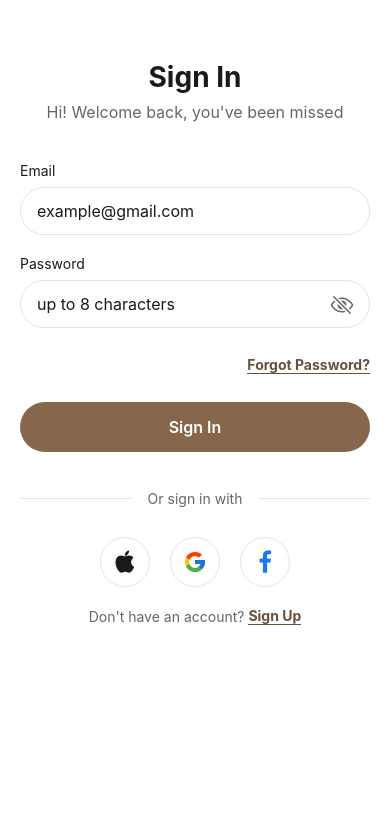
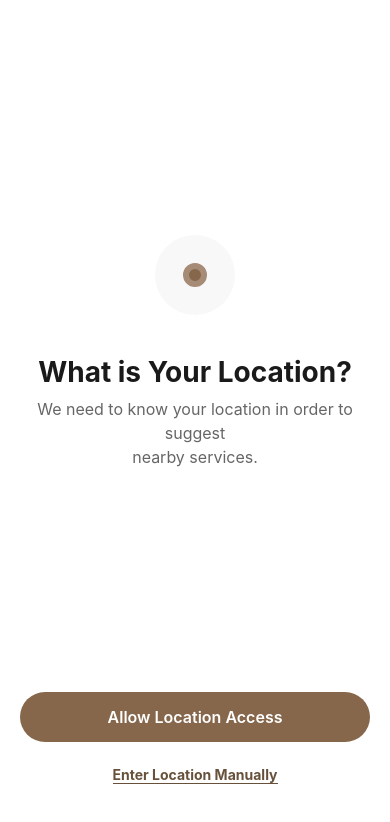
Before and after one commit to ReRun007/FashionECommerce, a React Native app: screen /Location in a window 390 px wide. Shown: the top 822 px of the page. Built offline with nearby package versions, Linux system fonts and the light colour scheme.

Commit message:
สร้างหน้า Location

```diff
--- a/src/navigation/AppNavigator.js
+++ b/src/navigation/AppNavigator.js
@@ -11,6 +11,7 @@ import RegisterScreen from '../screens/auth/registerScreen';
 import VerifyScreen from '../screens/auth/verifyScreen';
 import NewPasswordScreen from '../screens/auth/newPasswordScreen';
 import CompleteProfileScreen from '../screens/auth/completeProfileScreen';
+import LocationScreen from '../screens/auth/locationScreen';
 
 
 // Import screens - Main App
@@ -46,6 +47,7 @@ function AuthNavigator() {
       <Stack.Screen name="Verify" component={VerifyScreen} />
       <Stack.Screen name="NewPassword" component={NewPasswordScreen} />
       <Stack.Screen name="CompleteProfile" component={CompleteProfileScreen} />
+      <Stack.Screen name='Location' component={LocationScreen} />
     </Stack.Navigator>
   );
 }
--- a/src/screens/auth/completeProfileScreen.js
+++ b/src/screens/auth/completeProfileScreen.js
@@ -93,7 +93,7 @@ export default function CompleteProfileScreen({ navigation }) {
         <View style={styles.buttonContainer}>
           <Button
             title="Complete Profile"
-            onPress={() => navigation.navigate('MainApp')}
+            onPress={() => navigation.navigate('Location')}
           />
         </View>
       </View>
--- /dev/null
+++ b/src/screens/auth/locationScreen.js
@@ -0,0 +1,102 @@
+import React, { useState } from 'react';
+import { View, Text, StyleSheet } from 'react-native';
+import { COLORS } from '../../constants/colors';
+import Button from '../../components/common/button';
+import TextLink from '../../components/common/textLink';
+
+export default function LocationScreen({ navigation }) {
+  const [locationAccess, setLocationAccess] = useState(false);
+
+  const handleAllowLocation = () => {
+    // Request location permission here
+    setLocationAccess(true);
+    navigation.navigate('Login');
+  };
+
+  const handleEnterManually = () => {
+    navigation.navigate('Login');
+  };
+
+  return (
+    <View style={styles.container}>
+      <View style={styles.header}>
+        <View style={styles.iconContainer}>
+          <View style={styles.iconCircle}>
+            <View style={styles.locationPin} />
+          </View>
+        </View>
+        <Text style={styles.title}>What is Your Location?</Text>
+        <Text style={styles.subtitle}>
+          We need to know your location in order to suggest{'\n'}nearby services.
+        </Text>
+      </View>
+
+      <View style={styles.buttonContainer}>
+        <Button
+          title="Allow Location Access"
+          onPress={handleAllowLocation}
+        />
+        <TextLink
+          text="Enter Location Manually"
+          onPress={handleEnterManually}
+          style={styles.manualLink}
+        />
+      </View>
+    </View>
+  );
+}
+
+const styles = StyleSheet.create({
+  container: {
+    flex: 1,
+    backgroundColor: COLORS.background,
+    padding: 20,
+    justifyContent: 'space-between',
+  },
+  header: {
+    flex: 1,
+    justifyContent: 'center',
+    alignItems: 'center',
+  },
+  iconContainer: {
+    marginBottom: 40,
+  },
+  iconCircle: {
+    width: 80,
+    height: 80,
+    borderRadius: 40,
+    backgroundColor: COLORS.surfaceLight,
+    justifyContent: 'center',
+    alignItems: 'center',
+  },
+  locationPin: {
+    width: 24,
+    height: 24,
+    borderRadius: 12,
+    backgroundColor: COLORS.primary,
+    borderWidth: 6,
+    borderColor: COLORS.primaryLight,
+  },
+  title: {
+    fontSize: 28,
+    fontWeight: 'bold',
+    color: COLORS.textPrimary,
+    marginBottom: 8,
+    textAlign: 'center',
+  },
+  subtitle: {
+    fontSize: 16,
+    color: COLORS.textSecondary,
+    textAlign: 'center',
+    lineHeight: 24,
+  },
+  buttonContainer: {
+    width: '100%',
+    alignItems: 'center',
+    marginBottom: 40,
+  },
+  manualLink: {
+    marginTop: 16,
+    textAlign: 'center',
+  },
+});
```
